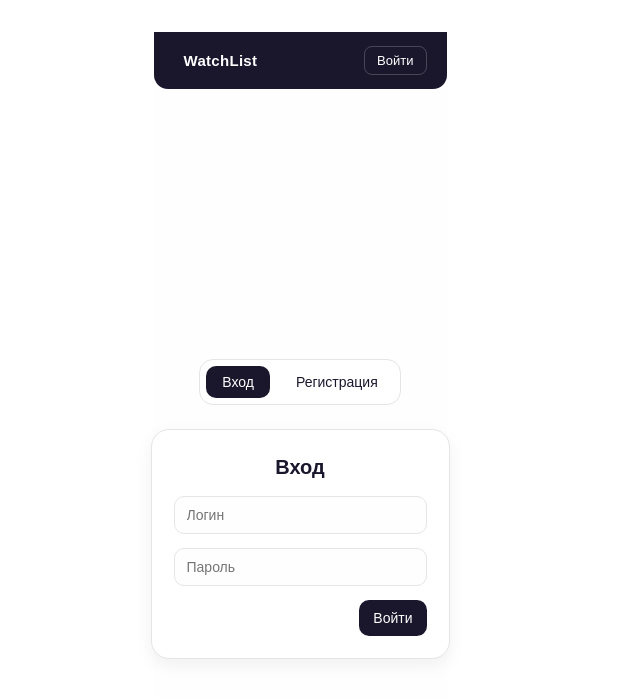
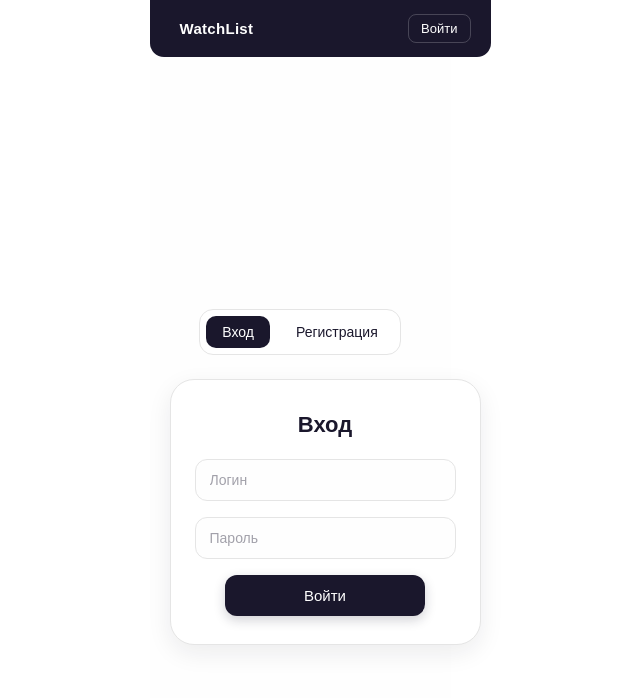
Before and after one commit to katapon-0/educational, a Vue app: page /login in a window 1280 px wide. Shown: the top 698 px of the page, without its empty margins (340-980 px from the left). Built offline with nearby package versions, Linux system fonts and the light colour scheme.

Commit message:
Фикс хедера

```diff
--- a/index.html
+++ b/index.html
@@ -2,7 +2,7 @@
 <html lang="en">
   <head>
     <meta charset="UTF-8" />
-    <link rel="icon" type="image/svg+xml" href="/vite.svg" />
+    <link rel="icon" type="image/png" href="src/assets/icons/icon.png" />
     <meta name="viewport" content="width=device-width, initial-scale=1.0" />
     <title>WatchList</title>
   </head>
--- a/src/components/auth/LoginForm.vue
+++ b/src/components/auth/LoginForm.vue
@@ -84,35 +84,33 @@ function submit() {
 <style scoped>
 .auth {
   width: 100%;
-  max-width: 360px;
-  padding: 22px;
+  max-width: 380px;
+  padding: 28px 24px;
   background: #ffffff;
   border: 1px solid #e5e5e5;
-  border-radius: 18px;
-  box-shadow: 0 6px 18px rgba(26, 23, 44, 0.06);
-
+  border-radius: 24px;
+  box-shadow: 0 8px 24px rgba(26, 23, 44, 0.08);
   display: flex;
   flex-direction: column;
-  gap: 14px;
-
+  gap: 18px;
   color: #1a172c;
   font-family: Arial, sans-serif;
+  margin: 0 auto; /* центрирование, если родитель не flex */
 }
-
 
 .auth h2 {
   margin: 0;
-  font-size: 20px;
+  font-size: 22px;
+  font-weight: 600;
+  text-align: center;
   color: #1a172c;
 }
-
 
 .form {
   display: flex;
   flex-direction: column;
-  gap: 14px;
+  gap: 16px;
 }
-
 
 .field {
   display: flex;
@@ -121,53 +119,60 @@ function submit() {
 }
 
 input {
-  padding: 10px 12px;
-  border-radius: 10px;
+  padding: 12px 14px;
+  border-radius: 12px;
   border: 1px solid #e5e5e5;
   background: #fefefe;
   color: #1a172c;
+  font-size: 14px;
   transition: all 0.2s;
-  font-size: 14px;
+  outline: none;
 }
 
 input:focus {
-  outline: none;
   border-color: #fdb688;
   box-shadow: 0 0 0 3px rgba(253, 184, 136, 0.25);
 }
 
+input::placeholder {
+  color: rgba(26, 23, 44, 0.4);
+}
 
 .error {
   color: #b24a4a;
   font-size: 12px;
   margin: 0;
+  padding-left: 4px;
+}
+
+.error.general {
+  text-align: center;
+  margin-top: -8px;
 }
 
 .buttons {
   display: flex;
-  justify-content: flex-end;
+  justify-content: center;
 }
 
-
 button {
-  padding: 10px 14px;
-  border-radius: 10px;
+  width: 100%;
+  max-width: 200px;
+  padding: 12px 20px;
+  border-radius: 12px;
   border: none;
-
   background: #1a172c;
   color: #fefefe;
-
+  font-size: 15px;
+  font-weight: 500;
   cursor: pointer;
-  transition: all 0.2s;
-  font-size: 14px;
+  transition: all 0.2s ease;
+  box-shadow: 0 4px 12px rgba(26, 23, 44, 0.2);
 }
 
 button:hover {
-  opacity: 0.92;
-  transform: translateY(-1px);
-}
-
-.error.general {
-  margin-top: -4px;
+  background: #2d2a44;
+  transform: translateY(-2px);
+  box-shadow: 0 6px 18px rgba(26, 23, 44, 0.3);
 }
 </style>
--- a/src/components/layout/MenuTop.vue
+++ b/src/components/layout/MenuTop.vue
@@ -55,6 +55,7 @@ function closeAddModal() {
 
 <style scoped>
 .topbar {
+  width: 100%;
   display: flex;
   justify-content: space-between;
   align-items: center;
--- a/src/style.css
+++ b/src/style.css
@@ -60,9 +60,9 @@ button {
 }
 
 #app {
-  max-width: 1280px;
+  max-width: 100%;
   margin: 0 auto;
-  padding: 2rem;
+  padding: 0;
   text-align: center;
 }
 
```
Also changed, not shown: src/assets/icons/icon.png (added).
